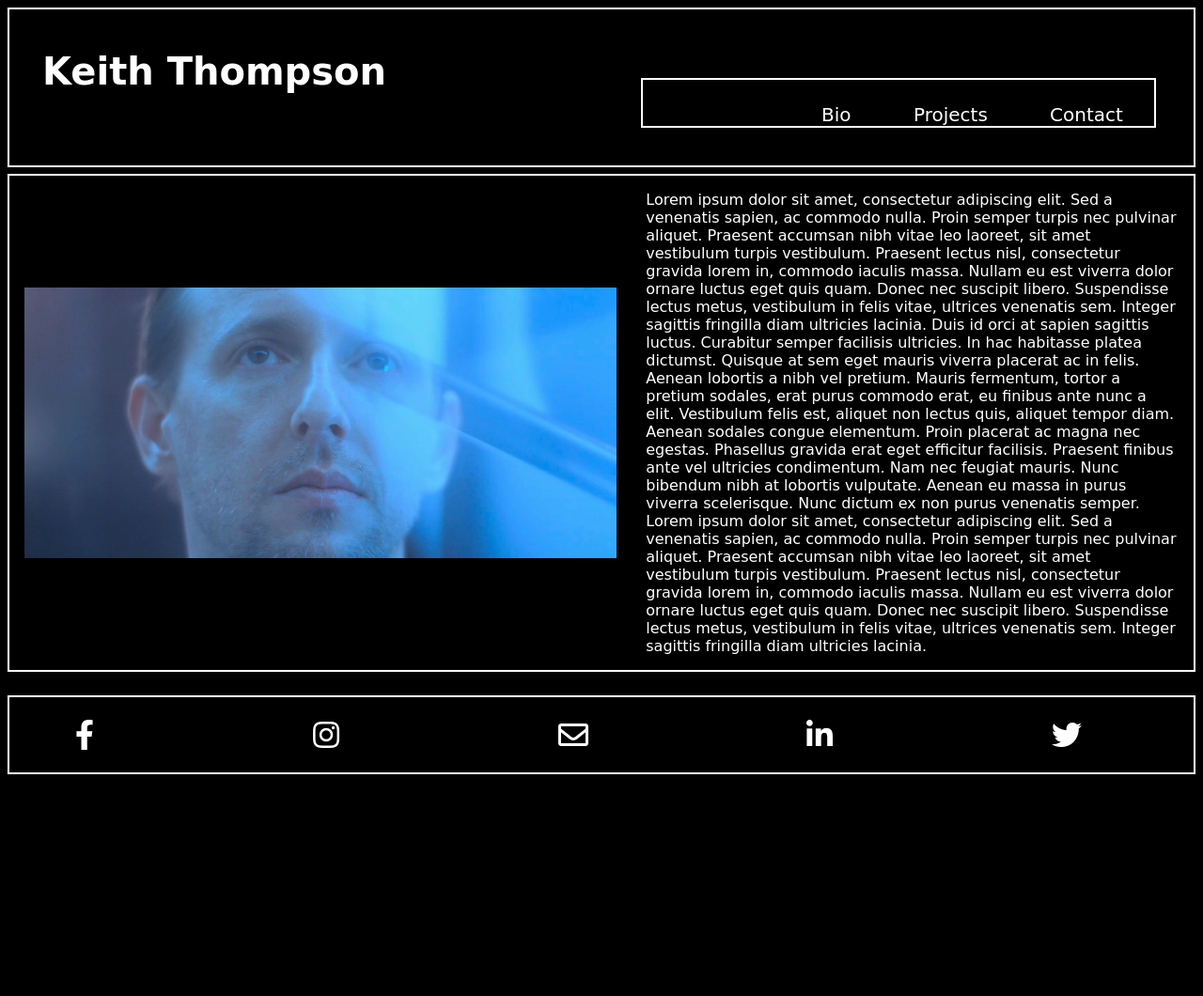
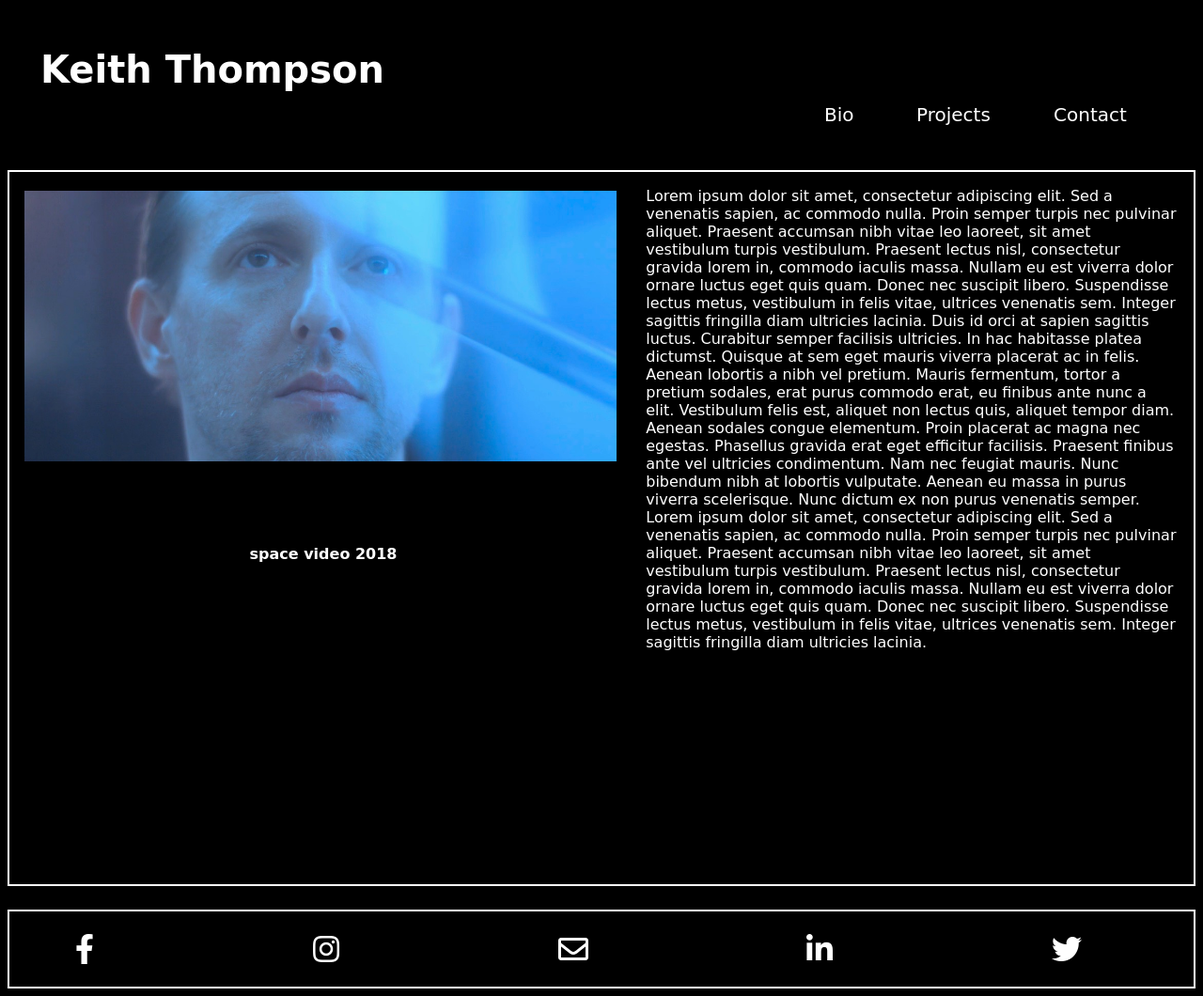
Before and after one commit to AngelaAngela/Acting-Resume, a plain HTML site: page bio.html in a window 1280 px wide. Shown: the whole page at 94% size. Before the commit the page ends 832 px from the top, so only its background shows below. Drawn offline with nearby package versions, Linux system fonts and the light colour scheme; a web font is replaced by a local one.

Commit message:
bio rearranging

```diff
--- a/bio.html
+++ b/bio.html
@@ -27,7 +27,10 @@
     Proin placerat ac magna nec egestas. Phasellus gravida erat eget efficitur facilisis. Praesent finibus ante vel ultricies condimentum. Nam nec feugiat mauris. Nunc bibendum nibh at lobortis vulputate. Aenean eu massa in purus viverra scelerisque. Nunc dictum ex non purus venenatis semper.
     Lorem ipsum dolor sit amet, consectetur adipiscing elit. Sed a venenatis sapien, ac commodo nulla. Proin semper turpis nec pulvinar aliquet. Praesent accumsan nibh vitae leo laoreet, sit amet vestibulum turpis vestibulum. Praesent lectus nisl, consectetur gravida lorem in, commodo iaculis massa. Nullam eu est viverra dolor ornare luctus eget quis quam. Donec nec suscipit libero. Suspendisse lectus metus, vestibulum in felis vitae, ultrices venenatis sem. Integer sagittis fringilla diam ultricies lacinia.
     </p>
+    <div id="pone">
+    <h4>space video 2018</h4>
  </div>
+    </div>
  <div class="wrapper">
         <a href="https://www.facebook.com/goonnowgit" target="blank" class="hvr-grow"><i class="fab fa-facebook-f fa-2x"></i></a>
         <a href="https://www.instagram.com/cool.car.music/" target="blank" class="hvr-grow"><i class="fab fa-instagram fa-2x"></i></a>
--- a/main.css
+++ b/main.css
@@ -32,7 +32,7 @@
 
     .ulContainer {
         display: flex;
-        border: white solid 2px;
+        /* border: white solid 2px;  */
         justify-content: space-around;
         align-items: flex-end;
         width: 40%;
@@ -43,7 +43,7 @@
     }
 
     .navContainer {
-        border: white solid 2px;
+        /* border: white solid 2px; */
         display: flex;
         justify-content: space-between;
         align-items: flex-end;
@@ -112,6 +112,8 @@
   #whitePic {
       width:50%;
       height:45%;
+      margin-top: 20px;
+
   }
 
   p {
@@ -119,13 +121,29 @@
        width: 45%;
        height:60%;
 
+
+
+
   }
 
   #bio {
 
      display: flex;
      justify-content: space-around;
-     align-items: center;
-     border: white 2px solid;
+     flex-flow: wrap;
+     /* height: 550px; */
+     border: white solid 2px;
+
 
      }
+
+     #pone {
+         /* border: white solid 2px; */
+         width: 50%;
+         height: 1%;
+         margin-right: 37em;
+         padding-bottom: 20em ;
+         margin-top: -150px;
+         color: white;
+         text-align: center;
+     }
```
